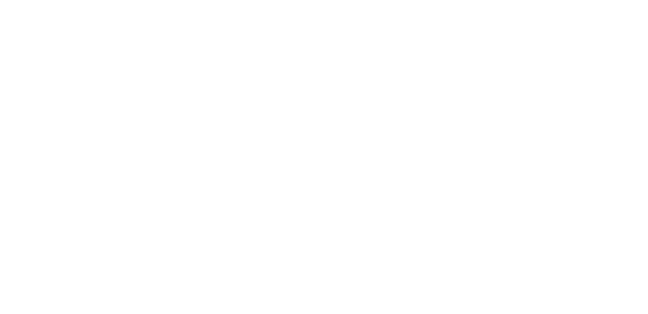
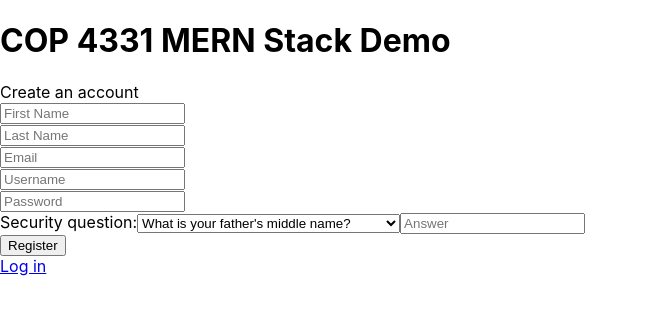
Before and after one commit to SmokeIce593/recipebigproject, a React (Create React App) app in the folder frontend/: page /register in a window 1280 px wide. Before the commit this address had no page. Shown: the top 314 px of the page, without its empty margins (0-648 px from the left). Built offline with nearby package versions, Linux system fonts and the light colour scheme.

Commit message:
register page

```diff
--- a/frontend/package.json
+++ b/frontend/package.json
@@ -9,7 +9,7 @@
     "react": "^18.2.0",
     "react-dom": "^18.2.0",
     "react-router-dom": "^6.4.1",
-    "react-scripts": "5.0.1",
+    "react-scripts": "^5.0.1",
     "web-vitals": "^2.1.4"
   },
   "scripts": {
--- a/frontend/src/App.js
+++ b/frontend/src/App.js
@@ -5,13 +5,16 @@
 
 import LoginPage from './pages/LoginPage';
 import CardPage from './pages/CardPage';
+import RegisterPage from './pages/RegisterPage';
 
 function App() {
   return (
     <BrowserRouter>
     <Routes>
       <Route path="/" index element={<LoginPage />} />
+      <Route path="/login" index element={<LoginPage />} />
       <Route path="/cards" index element={<CardPage />} />
+      <Route path="/register" index element={<RegisterPage />} />
     </Routes>
   </BrowserRouter>
 );
--- a/frontend/src/components/Login.js
+++ b/frontend/src/components/Login.js
@@ -1,5 +1,5 @@
 import React, { useState } from 'react';
-
+import { Link } from "react-router-dom";
 function Login()
 {
 
@@ -68,6 +68,7 @@
           onClick={doLogin} />
         </form>
         <span id="loginResult">{message}</span>
+        <Link to="/register">Register</Link>
      </div>
     );
 };
--- /dev/null
+++ b/frontend/src/components/Register.js
@@ -0,0 +1,100 @@
+import React, { useState } from 'react';
+import { Link } from "react-router-dom";
+function Register()
+{
+
+    const app_name = 'recipeprojectlarge'
+    function buildPath(route)
+    {
+        if (process.env.NODE_ENV === 'production')
+        {
+            return 'https://' + app_name +  '.herokuapp.com/' + route;
+        }
+        else
+        {
+            return 'http://localhost:5000/' + route;
+        }
+    }
+
+    var firstName;
+    var lastName;
+    var loginName;
+    var loginPassword;
+    var email;
+    var securityQuestion;
+    var securityAnswer;
+
+    const [message,setMessage] = useState('');
+
+    const doRegister = async event =>
+    {
+        event.preventDefault();
+
+        var obj = {login:loginName.value,password:loginPassword.value,email:email.value,firstname:firstName.value,
+                lastname:lastName.value,securityquestion:securityQuestion.value,securityanswer:securityAnswer.value};
+        var js = JSON.stringify(obj);
+
+        try
+        {
+//            const response = await fetch('http://localhost:5000/api/login',
+            const response = await fetch(buildPath('api/login'),
+                {method:'POST',body:js,headers:{'Content-Type': 'application/json'}});
+
+            var res = JSON.parse(await response.text());
+
+            if( res.id <= 0 )
+            {
+                setMessage('Register failed');
+            }
+            else
+            {
+                var user = {firstName:res.firstName,lastName:res.lastName,id:res.id}
+                localStorage.setItem('user_data', JSON.stringify(user));
+
+                setMessage('');
+                window.location.href = '/cards';
+            }
+        }
+        catch(e)
+        {
+            alert(e.toString());
+            return;
+        }
+    };
+
+    return(
+      <div id="registerDiv">
+        <form onSubmit={doRegister}>
+        <span id="inner-title">Create an account</span><br />
+        <input type="text" id="firstName" placeholder="First Name"
+            ref={(c) => firstName = c} /><br />
+        <input type="text" id="lastName" placeholder="Last Name"
+            ref={(c) => lastName = c} /><br />
+        <input type="text" id="email" placeholder="Email"
+            ref={(c) => email = c} /><br />
+        <input type="text" id="loginName" placeholder="Username"
+            ref={(c) => loginName = c} /><br />
+        <input type="password" id="loginPassword" placeholder="Password"
+            ref={(c) => loginPassword = c} /><br />
+        <label>
+            Security question:
+            <select id="securityQuestion" name="securityQuestion"
+            ref={(c) => securityQuestion = c}>
+                <option value="1">What is your father's middle name?</option>
+                <option value="2">What was the name of your high school?</option>
+                <option value="3">What is the name of your first pet?</option>
+            </select>
+        </label>
+
+        <input type="text" id="securityAnswer" placeholder="Answer"
+            ref={(c) => securityAnswer = c} /><br />
+        <input type="submit" id="registerButton" value = "Register"
+          onClick={doRegister} />
+        </form>
+        <span id="registerResult">{message}</span>
+        <Link to="/login">Log in</Link>
+     </div>
+    );
+};
+
+export default Register;
--- /dev/null
+++ b/frontend/src/pages/RegisterPage.js
@@ -0,0 +1,16 @@
+import React from 'react';
+
+import PageTitle from '../components/PageTitle';
+import Register from '../components/Register';
+
+const RegisterPage = () =>
+{
+
+    return(
+      <div>
+        <PageTitle />
+        <Register />
+      </div>
+    );
+};
+export default RegisterPage;
```
Also changed, not shown: 2 other files (tests, documents, lock files or other folders).
